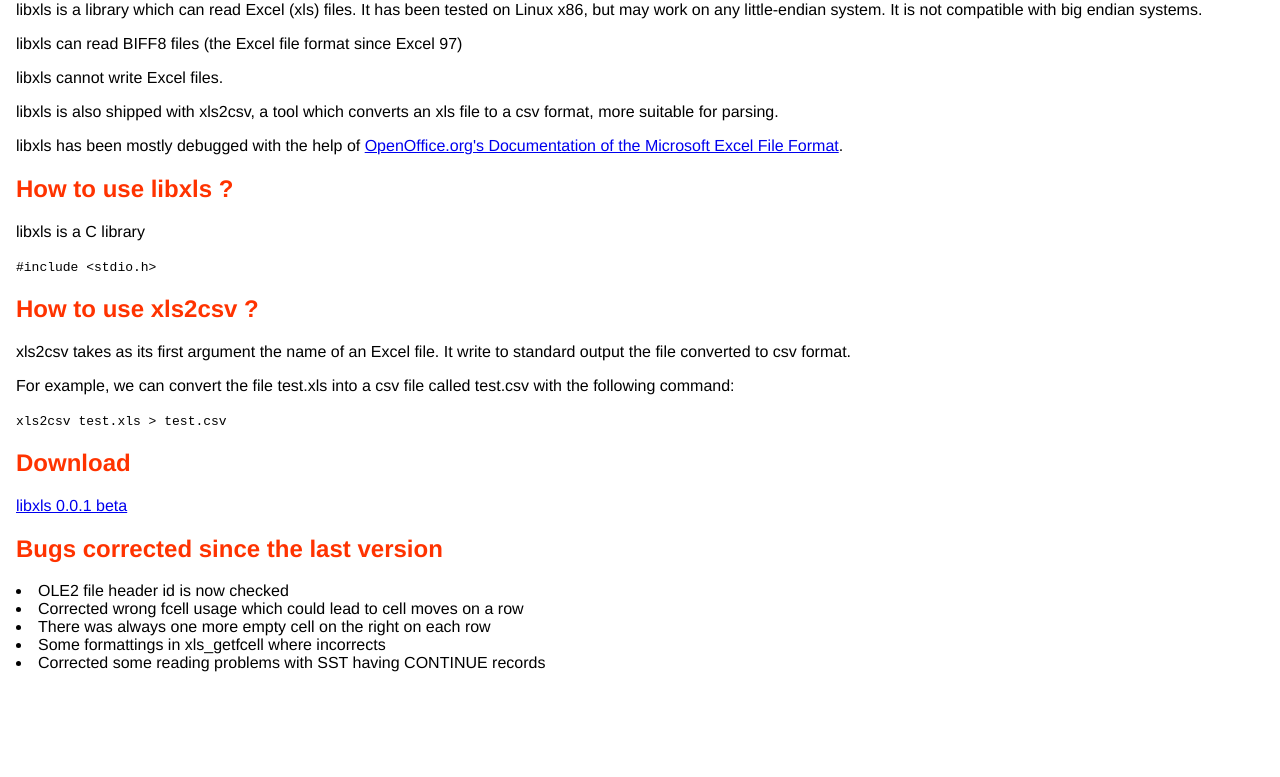
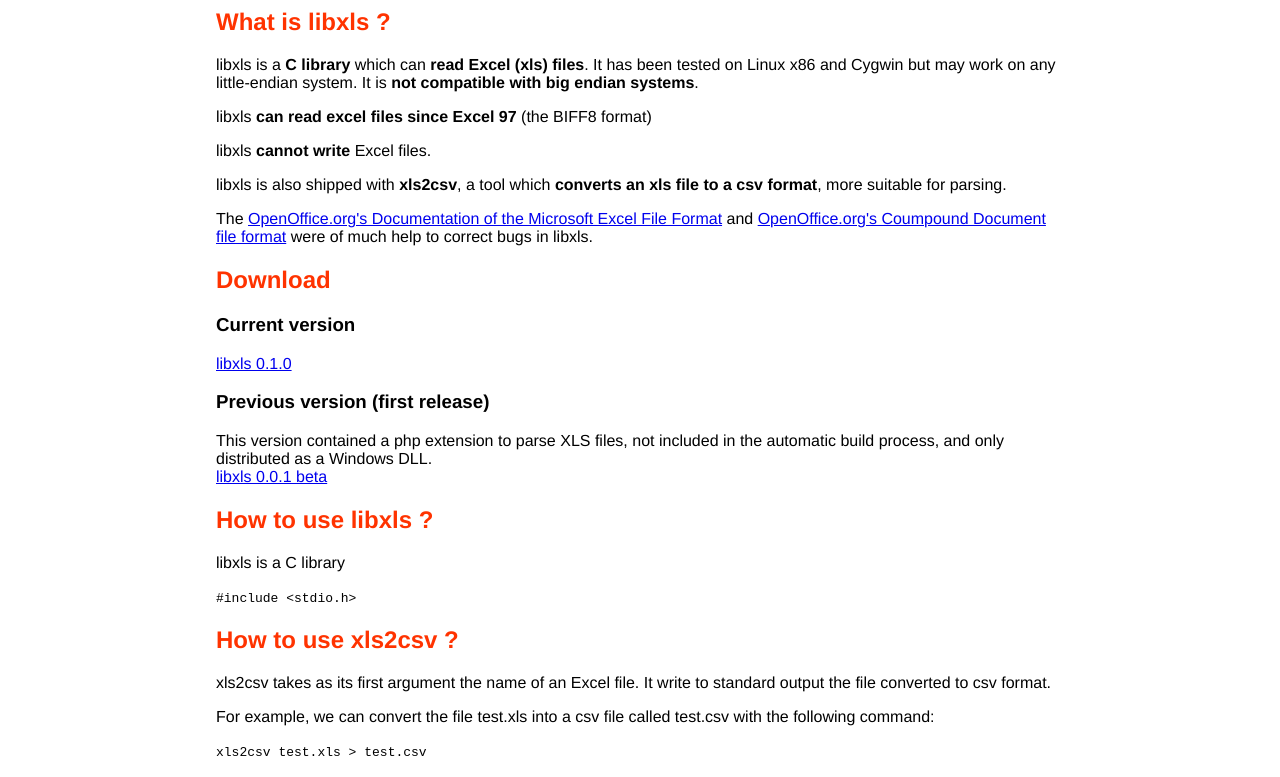
Before and after one commit to libxls/libxls, a plain HTML site: page trunk/libxls/doc/homepage/index.html in a window 1280 px wide. Shown: the part 133-910 px from the top of the page. Before the commit the page ends 821 px from the top, so only its background shows below. Drawn offline with Linux system fonts and the light colour scheme.

Commit message:
*** empty log message ***

```diff
--- a/trunk/libxls/doc/homepage/index.html
+++ b/trunk/libxls/doc/homepage/index.html
@@ -6,15 +6,22 @@
 <title>libxls</title>
 <link rel="stylesheet" type="text/css" href="stylesheet.css">
 </head>
-<body>
+<body style="padding-left: 200px; padding-right: 200px">
 <h1>libxls</h1>
 <div style="margin: 1em">
+<p>Project hosted by <a href="http://sourceforge.net"><img src="http://sflogo.sourceforge.net/sflogo.php?group_id=85885&amp;type=1" width="88" height="31" border="0" alt="SourceForge.net Logo" /></a></p>
 <h2>What is libxls ?</h2>
-<p>libxls is a library which can read Excel (xls) files. It has been tested on Linux x86, but may work on any little-endian system. It is not compatible with big endian systems.</p>
-<p>libxls can read BIFF8 files (the Excel file format since Excel 97)</p>
-<p>libxls cannot write Excel files.</p>
-<p>libxls is also shipped with xls2csv, a tool which converts an xls file to a csv format, more suitable for parsing.</p>
-<p>libxls has been mostly debugged with the help of <a href="http://sc.openoffice.org/excelfileformat.pdf">OpenOffice.org's Documentation of the Microsoft Excel File Format</a>.
+<p>libxls is a <span style="font-weight: bold"/>C library</span> which can <span style="font-weight: bold"/>read Excel (xls) files</span>. It has been tested on Linux x86 and Cygwin but may work on any little-endian system. It is <span style="font-weight: bold"/>not compatible with big endian systems</span>.</p>
+<p>libxls <span style="font-weight: bold"/>can read excel files since Excel 97</span> (the BIFF8 format)</p>
+<p>libxls <span style="font-weight: bold"/>cannot write</span> Excel files.</p>
+<p>libxls is also shipped with <span style="font-weight: bold"/>xls2csv</span>, a tool which <span style="font-weight: bold"/>converts an xls file to a csv format</span>, more suitable for parsing.</p>
+<p>The <a href="http://sc.openoffice.org/excelfileformat.pdf">OpenOffice.org's Documentation of the Microsoft Excel File Format</a> and <a href="http://sc.openoffice.org/compdocfileformat.pdf">OpenOffice.org's Coumpound Document file format</a> were of much help to correct bugs in libxls.
+<h2>Download</h2>
+<h3>Current version</h3>
+<a href="https://sourceforge.net/project/showfiles.php?group_id=85885&package_id=109392&release_id=216638">libxls 0.1.0</a>
+<h3>Previous version (first release)</h3>
+This version contained a php extension to parse XLS files, not included in the automatic build process, and only distributed as a Windows DLL.<br/>
+<a href="https://sourceforge.net/project/showfiles.php?group_id=85885&package_id=109392&release_id=216638">libxls 0.0.1 beta</a>
 <h2>How to use libxls ?</h2>
 <p>libxls is a C library</p>
 <code>
@@ -24,8 +31,6 @@
 <p>xls2csv takes as its first argument the name of an Excel file. It write to standard output the file converted to csv format.</p>
 <p>For example, we can convert the file test.xls into a csv file called test.csv with the following command:</p>
 <code>xls2csv test.xls &gt; test.csv</code>
-<h2>Download</h2>
-<a href="https://sourceforge.net/project/showfiles.php?group_id=85885&package_id=109392&release_id=216638">libxls 0.0.1 beta</a>
 <h2>Bugs corrected since the last version</h2>
 <li>OLE2 file header id is now checked</li>
 <li>Corrected wrong fcell usage which could lead to cell moves on a row</li>
```
